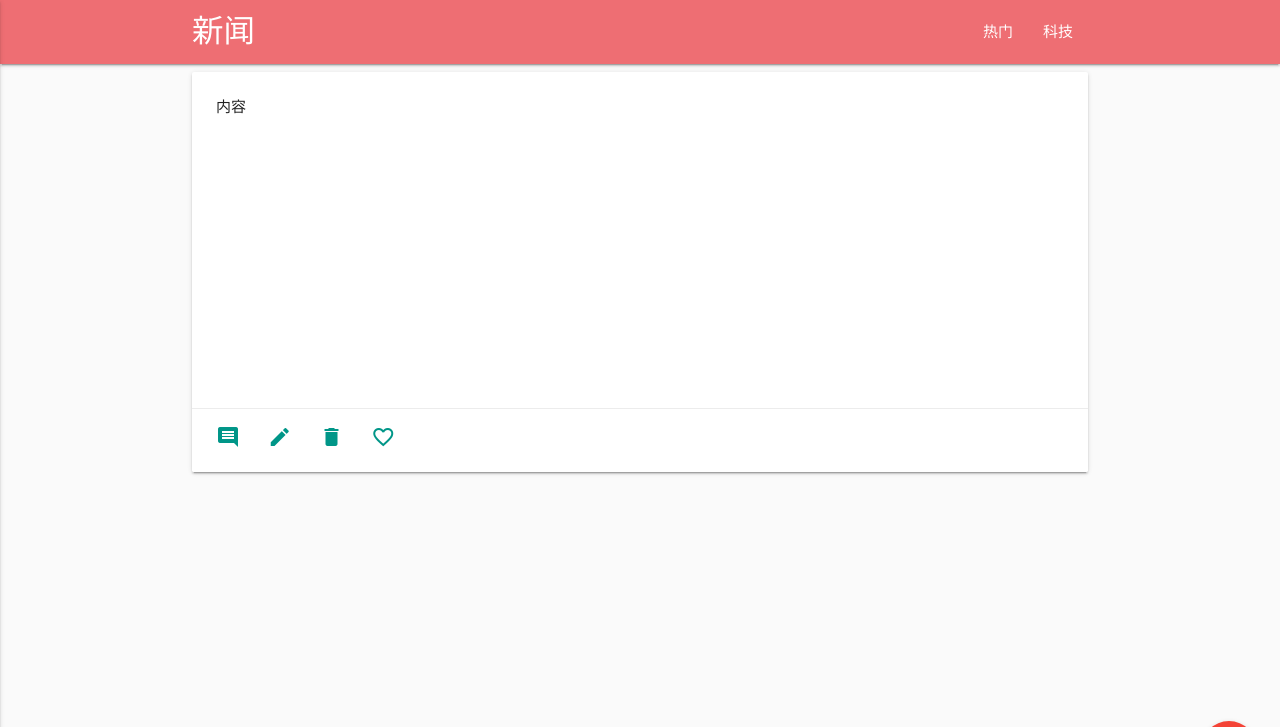
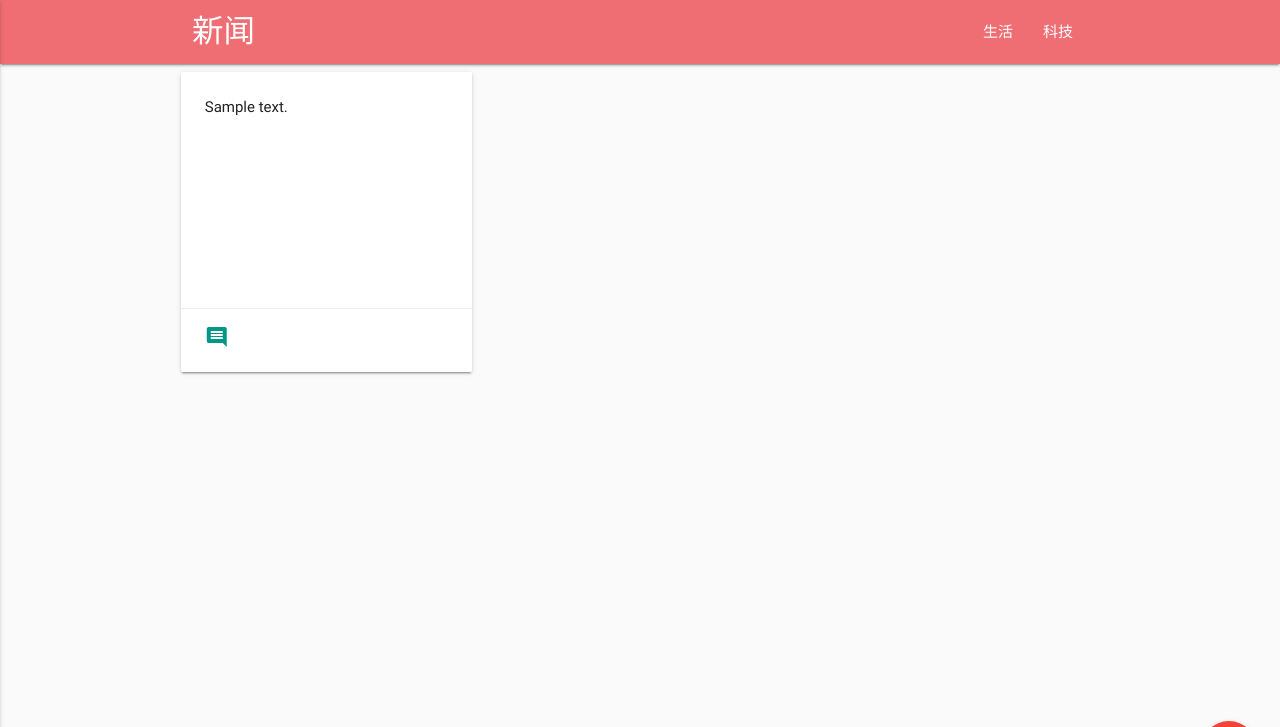
Before and after one commit to KEYYYYY/News, a Flask app: template app/templates/home/index.html in a window 1280 px wide. Shown: the top 727 px of the page. Run offline with Flask 2, Linux system fonts and the light colour scheme; the template is opened without the code that fills it: values that come from a table or form of the project are taken from there, others are empty; tables that the repository leaves empty hold one stand-in row (values such as "Sample post"); some libraries are stand-ins or nearby versions.

Commit message:
完成新闻内容的简要展示

```diff
--- a/app/templates/home/base.html
+++ b/app/templates/home/base.html
@@ -19,8 +19,8 @@
                 <a href="#" class="brand-logo">新闻</a>
                 <a href="#" data-activates="mobile-demo" class="button-collapse"><i class="material-icons">menu</i></a>
                 <ul class="right hide-on-med-and-down">
-                    <li {% if category == 'hot' %}class="active"{% endif %}><a href="{{ url_for('home.index') }}?category=hot">热门</a></li>
-                    <li {% if category == 'tech' %}class="active"{% endif %}><a href="{{ url_for('home.index') }}?category=tech">科技</a></li>
+                    <li {% if category == '生活' %}class="active"{% endif %}><a href="{{ url_for('home.index') }}?category=生活">生活</a></li>
+                    <li {% if category == '科技' %}class="active"{% endif %}><a href="{{ url_for('home.index') }}?category=科技">科技</a></li>
                 </ul>
                 <ul class="side-nav" id="mobile-demo">
                     <li {% if category == 'hot' %}class="active"{% endif %}>
@@ -48,7 +48,7 @@
     </div>
 
     <!--  Scripts-->
-    <script src="https://code.jquery.com/jquery-2.1.1.min.js"></script>
+    <script src="https://cdn.bootcss.com/jquery/2.1.1/jquery.min.js"></script>
     <script src="{{ url_for( 'static', filename='js/materialize.min.js') }}"></script>
     <script src="{{ url_for('static', filename='js/init.js') }}"></script>
 </body>
--- a/app/templates/home/index.html
+++ b/app/templates/home/index.html
@@ -1,21 +1,22 @@
 {% extends 'home/base.html' %}
 
 {% block content %}
-<div class="col s12 m12">
-  <div class="card medium">
+    <div class="row">
+        {% for new in news %}
+            <div class="col s12 m4">
+                <div class="card small">
                     <div class="card-image">
                         <!-- <img src="{{ url_for('static', filename='images/1985132319.png') }}"> -->
-          <span class="card-title">标题</span>
+                        <span class="card-title">{{ new.title }}</span>
                     </div>
                     <div class="card-content">
-      <p>内容</p>
+                        <p>{{ new.content }}</p>
                     </div>
                     <div class="card-action">
                         <a href="#" class="teal-text" title="评论"><i class="material-icons">comment</i></span></a>
-      <a href="#" class="teal-text" title="编辑"><i class="material-icons">edit</i></span></a>
-      <a href="#" class="teal-text" title="删除"><i class="material-icons">delete</i></span></a>
-      <a href="#" class="teal-text" title="删除"><i class="material-icons">favorite_border</i></span></a>
                     </div>
                 </div>
             </div>
+        {% endfor %}
+    </div>
 {% endblock %}
```
Also changed, not shown: app/home/views.py (+10 -2 lines). Lines whose indentation alone changed are shown as unchanged.
